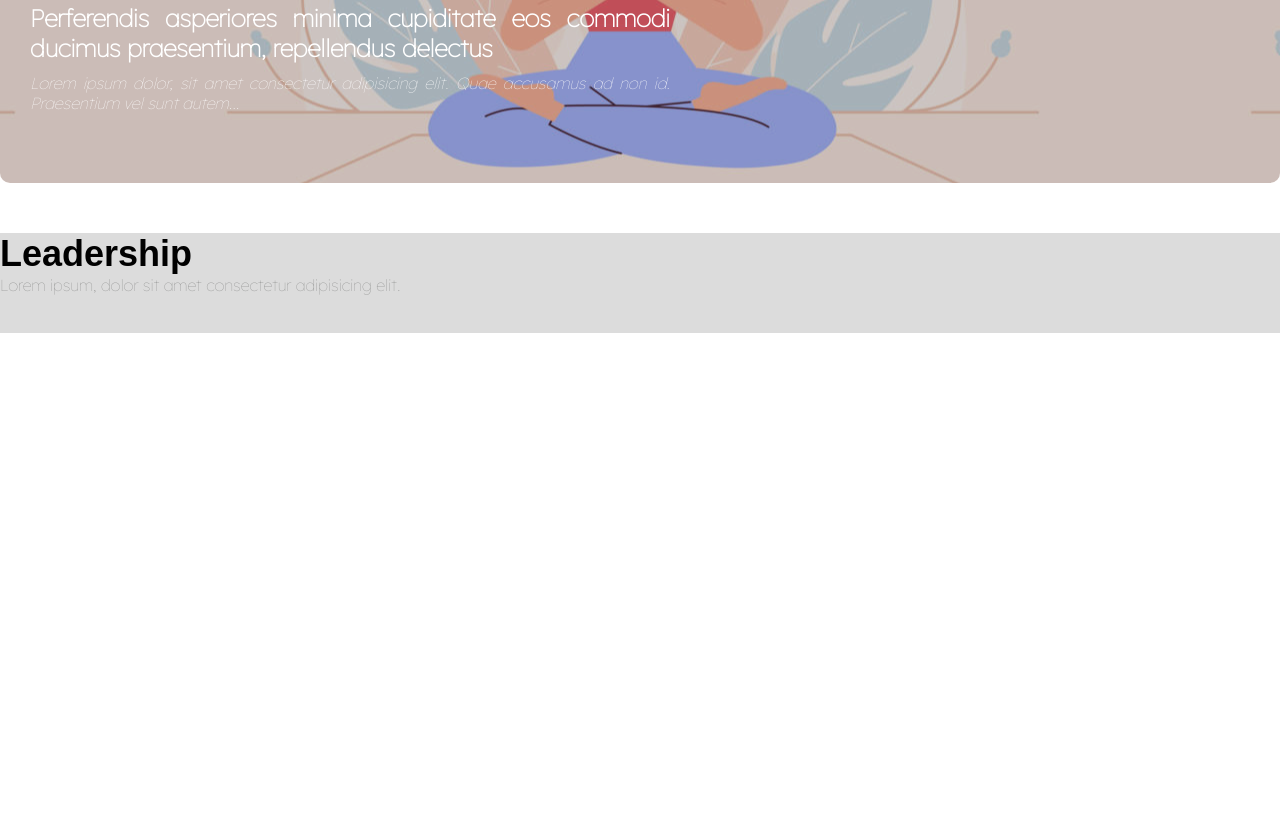
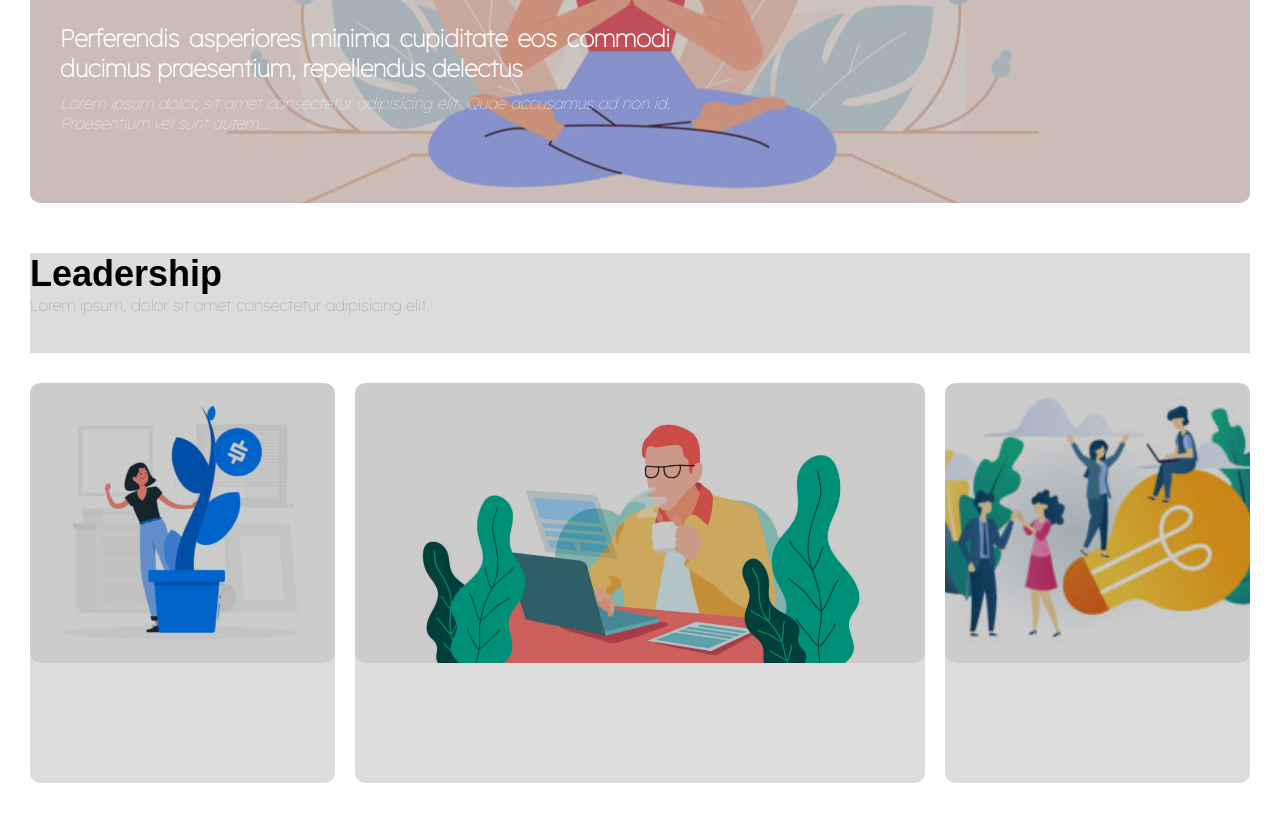
Before and after one commit to SaraPasinato/htmlcss-wp, a plain HTML site: page index.html in a window 1280 px wide. Shown: the part 497-1310 px from the top of the page. Before the commit the page ends 840 px from the top, so only its background shows below. Drawn offline with Linux system fonts and the light colour scheme.

Commit message:
Set immages

```diff
--- a/css/style.css
+++ b/css/style.css
@@ -8,6 +8,10 @@
 
 img{
     width:100%;
+}
+
+body{
+    margin: 30px;
 }
 /* Utils*/
 .container {
@@ -58,9 +62,7 @@ img{
 /* hero section*/
 #hero{
     background-image:url(".././img/banner.jpg");
-    background-repeat:cover;
     background-position:center;
-    opacity: 100%;
     height: 500px;
     margin: 50px 0px;
     border-radius: 10px;
@@ -91,10 +93,14 @@ img{
 }
 
 /*Leadership section*/
+#leadership .main > * {
+    border-radius: 10px;
+}
+
 #leadership header{
     background-color: gainsboro;
     height: 100px;
-    margin: 10px 0;
+    margin: 30px 0;
 }
 
 #leadership h1{
@@ -107,3 +113,50 @@ img{
     color:#909190;
     font-size: 16px;
 }
+
+/*main colunms*/
+#leadership .main .col {
+    float: left;
+    height: 400px;
+    background-color: gainsboro;
+    width: 25%;
+  }
+
+  #leadership .main .col:nth-child(2) {
+    width: calc(50% - 40px);
+    margin: 0 20px;
+  }
+
+  .col-img{
+    width: 100%;
+    height: 70%;
+    background-color: green;
+    padding: 10px;
+    border-radius: 10px;
+  }
+
+  /* background immage*/
+  .img1{
+    background-image:url(".././img/img-1.jpg");
+    background-position:initial;
+    box-shadow:inset 0 0 0 2000px rgba(0, 0, 0, 0.2);
+
+  }
+
+  .img2{
+    background-image:url(".././img/banner-2.jpg");
+    background-position:center;
+    background-size: cover;
+    background-repeat: no-repeat;
+    box-shadow:inset 0 0 0 2000px rgba(0, 0, 0, 0.2);
+
+  }
+
+  .img3{
+    background-image:url(".././img/img-3.jpg");
+    background-position:center;
+    background-size: cover;
+    background-repeat: no-repeat;
+    box-shadow:inset 0 0 0 2000px rgba(0, 0, 0, 0.2);
+
+  }
--- a/index.html
+++ b/index.html
@@ -56,6 +56,19 @@
                     <p>Lorem ipsum, dolor sit amet consectetur adipisicing elit.</p>
                 </header>
                 <!-- Section columns with 3 div col-->
+                <section class="main clearfix">
+                    <div class="col ">
+                        <div class="col-img img1"> </div>
+                    </div>
+                    <div class="col">
+                        <div class="col-img img2"> </div>
+
+                    </div>
+                    <div class="col">
+                        <div class="col-img img3"> </div>
+
+                    </div>
+                  </section>
             </section>
         </div>
 
```
